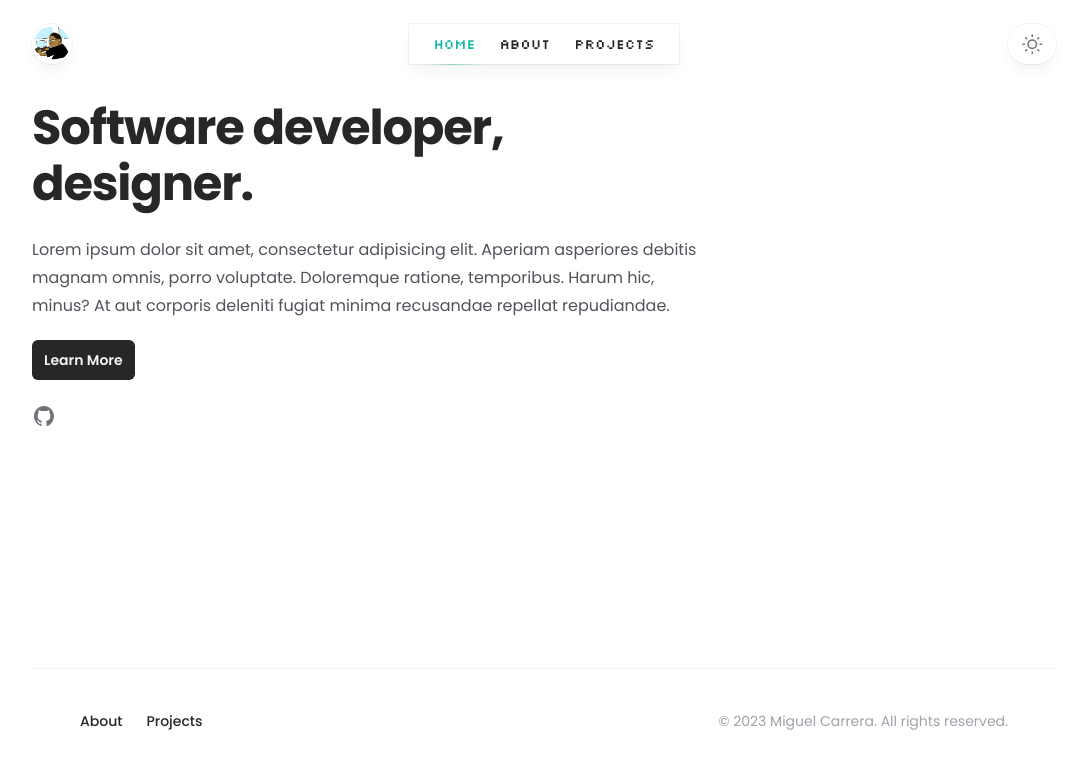
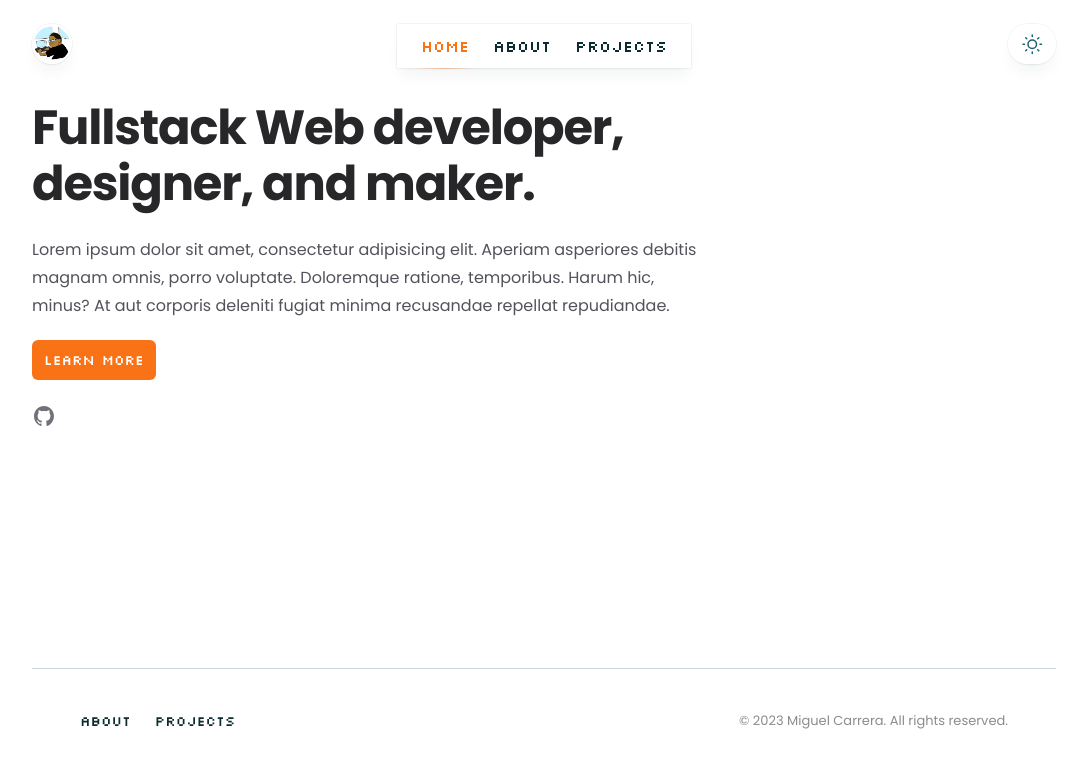
Before and after one commit to miomech/miguel-carrera-dev, a Next.js app: page / in a window 1280 px wide. Shown: the top 768 px of the page, without its empty margins (96-1179 px from the left). Built offline with nearby package versions, Linux system fonts and the light colour scheme.

Commit message:
updated styles for main all UI elements, on to complete content and content styles

```diff
--- a/src/components/Button.jsx
+++ b/src/components/Button.jsx
@@ -2,8 +2,8 @@ import Link from 'next/link'
 import clsx from 'clsx'
 
 const variantStyles = {
-    primary: 'bg-zinc-800 font-semibold text-zinc-100 hover:bg-zinc-700 active:bg-zinc-800 active:text-zinc-100/70 dark:bg-zinc-700 dark:hover:bg-zinc-600 dark:active:bg-zinc-700 dark:active:text-zinc-100/70',
-    secondary: 'bg-zinc-50 font-medium text-zinc-900 hover:bg-zinc-100 active:bg-zinc-100 active:text-zinc-900/60 dark:bg-zinc-800/50 dark:text-zinc-300 dark:hover:bg-zinc-800 dark:hover:text-zinc-50 dark:active:bg-zinc-800/50 dark:active:text-zinc-50/70',
+    primary: 'bg-accent-500 font-serif font-base text-white hover:bg-success-700 hover:text-primary-800 active:bg-primary-500 active:text-primary-800 dark:bg-success-500 dark:text-primary-800 dark:hover:bg-accent dark:hover:text-white dark:active:bg-zinc-700 dark:active:text-zinc-100/70',
+    secondary: 'bg-neutral-200 font-serif font-medium text-neutral-900 hover:bg-neutral-100 active:bg-neutral-100 active:text-neutral-900/60 dark:bg-neutral-500/50 dark:text-neutral-100 dark:hover:bg-neutral-500 dark:hover:text-neutral-50 dark:active:bg-neutral-800/50 dark:active:text-neutral-50/70',
 }
 
 export function Button({variant = 'primary', className, href, ...props}) {
--- a/src/components/footer/Footer.jsx
+++ b/src/components/footer/Footer.jsx
@@ -5,14 +5,14 @@ import {Container} from '@/components/layouts/Container'
 export function Footer() {
     return (<footer className="mt-32">
         <Container.Inner>
-            <div className="border-t border-zinc-100 pt-10 pb-16 dark:border-zinc-700/40">
+            <div className="border-t border-primary-500/25 pt-10 pb-16 dark:border-primary-500/50">
                 <Container.Inner>
                     <div className="flex flex-col items-center justify-between gap-6 sm:flex-row">
-                        <div className="flex gap-6 text-sm font-medium text-zinc-800 dark:text-zinc-200">
+                        <div className="flex gap-6 font-serif text-sm font-medium text-primary-800 dark:text-neutral-200">
                             <FooterNavLink href="/about">About</FooterNavLink>
                             <FooterNavLink href="/projects">Projects</FooterNavLink>
                         </div>
-                        <p className="text-sm text-zinc-400 dark:text-zinc-500">
+                        <p className="text-xs text-neutral-500 dark:text-primary-100/50">
                             &copy; {new Date().getFullYear()} Miguel Carrera. All rights reserved.
                         </p>
                     </div>
--- a/src/components/footer/FooterNavLink.jsx
+++ b/src/components/footer/FooterNavLink.jsx
@@ -2,10 +2,7 @@ import Link from "next/link";
 
 export default function NavLink({href, children}) {
     return (
-        <Link
-            href={href}
-            className="transition hover:text-teal-500 dark:hover:text-teal-400"
-        >
+        <Link href={href} className="transition hover:text-accent-500 dark:hover:text-success-500">
             {children}
         </Link>)
 }
--- a/src/components/header/Avatar.jsx
+++ b/src/components/header/Avatar.jsx
@@ -8,18 +8,15 @@ export default function Avatar({large = false, className, ...props}) {
     return (
 
         <div
-            className='h-10 w-10 rounded-full bg-white/90 p-0.5 shadow-lg shadow-zinc-800/5 ring-1 ring-zinc-900/5 backdrop-blur dark:bg-zinc-800/90 dark:ring-white/10'>
-            <Link
-                href="/"
-                aria-label="Home"
-                className={clsx(className, 'pointer-events-auto')}
-                {...props}
+            className='h-10 w-10 rounded-full bg-white/90 p-0.5 shadow-lg shadow-primary-800/5 ring-1 ring-primary-900/5 backdrop-blur dark:bg-primary-800/90 dark:ring-success/50'>
+            <Link href="/" aria-label="Home" className={clsx(className, 'pointer-events-auto')}
+                  {...props}
             >
                 <Image
                     src={avatarImage}
                     alt=""
                     sizes={large ? '4rem' : '2.25rem'}
-                    className={clsx('rounded-full bg-zinc-100 object-cover dark:bg-zinc-800', large ? 'h-16 w-16' : 'h-9 w-9')}
+                    className={clsx('rounded-full bg-zinc-100 object-cover dark:bg-primary-800', large ? 'h-16 w-16' : 'h-9 w-9')}
                     priority
                 />
             </Link>
--- a/src/components/header/DesktopNavigation.jsx
+++ b/src/components/header/DesktopNavigation.jsx
@@ -2,7 +2,7 @@ import NavItem from "@/components/header/NavItem";
 
 export default function DesktopNavigation(props) {
     return (<nav {...props}>
-        <ul className="flex font-serif rounded-sm bg-white/90 px-3 text-sm font-medium text-zinc-800 shadow-lg shadow-zinc-800/5 ring-1 ring-zinc-900/5 backdrop-blur dark:bg-zinc-800/90 dark:text-zinc-200 dark:ring-white/10">
+        <ul className="flex font-serif rounded-sm bg-white/90 px-3 text-base font-medium text-primary-800 shadow-lg shadow-primary-800/5 ring-1 ring-primary-800/5 backdrop-blur dark:bg-primary-800 dark:text-neutral-100 dark:ring-primary-100/25">
             <NavItem href="/">Home</NavItem>
             <NavItem href="/about">About</NavItem>
             <NavItem href="/projects">Projects</NavItem>
--- a/src/components/header/ModeToggle.jsx
+++ b/src/components/header/ModeToggle.jsx
@@ -27,13 +27,13 @@ export default function ModeToggle() {
         <button
             type="button"
             aria-label="Toggle dark mode"
-            className="group rounded-full bg-white/90 px-3 py-2 shadow-lg shadow-zinc-800/5 ring-1 ring-zinc-900/5 backdrop-blur transition dark:bg-zinc-800/90 dark:ring-white/10 dark:hover:ring-white/20"
+            className="group rounded-full bg-white/90 px-3 py-2 shadow-lg shadow-primary-800/5 ring-1 ring-primary-800/5 backdrop-blur transition dark:bg-primary-800/90 dark:ring-white/10 dark:hover:ring-white/20"
             onClick={toggleMode}
         >
             <SunIcon
-                className="h-6 w-6 fill-zinc-100 stroke-zinc-500 transition group-hover:fill-zinc-200 group-hover:stroke-zinc-700 dark:hidden [@media(prefers-color-scheme:dark)]:fill-teal-50 [@media(prefers-color-scheme:dark)]:stroke-teal-500 [@media(prefers-color-scheme:dark)]:group-hover:fill-teal-50 [@media(prefers-color-scheme:dark)]:group-hover:stroke-teal-600"/>
+                className="h-6 w-6 fill-white stroke-primary-500 transition dark:hidden [@media(prefers-color-scheme:dark)]:stroke-primary-800  [@media(prefers-color-scheme:dark)]:group-hover:stroke-accent-500"/>
             <MoonIcon
-                className="hidden h-6 w-6 fill-zinc-700 stroke-zinc-500 transition dark:block [@media(prefers-color-scheme:dark)]:group-hover:stroke-zinc-400 [@media_not_(prefers-color-scheme:dark)]:fill-teal-400/10 [@media_not_(prefers-color-scheme:dark)]:stroke-teal-500"/>
+                className="hidden h-6 w-6 fill-primary-800 stroke-success-500 transition dark:block [@media(prefers-color-scheme:dark)]:group-hover:stroke-accent-500"/>
         </button>
     )
 }
--- a/src/components/header/NavItem.jsx
+++ b/src/components/header/NavItem.jsx
@@ -9,11 +9,11 @@ export default function NavItem({href, children}) {
     return (<li>
         <Link
             href={href}
-            className={clsx('relative block px-3 py-2 transition', isActive ? 'text-teal-500 dark:text-teal-400' : 'hover:text-teal-500 dark:hover:text-teal-400')}
+            className={clsx('relative block px-3 py-2 transition', isActive ? 'text-accent-500 dark:text-success-500' : 'hover:text-accent-500 dark:hover:text-success-500')}
         >
             {children}
             {isActive && (<span
-                className="absolute inset-x-1 -bottom-px h-px bg-gradient-to-r from-teal-500/0 via-teal-500/40 to-teal-500/0 dark:from-teal-400/0 dark:via-teal-400/40 dark:to-teal-400/0"/>)}
+                className="absolute inset-x-1 -bottom-px h-px bg-gradient-to-r from-accent-500/0 via-accent-500/40 to-accent-500/0 dark:from-success-400/0 dark:via-success-400/40 dark:to-success-400/0"/>)}
         </Link>
     </li>)
 }
--- a/src/pages/_app.jsx
+++ b/src/pages/_app.jsx
@@ -25,7 +25,7 @@ export default function App({Component, pageProps}) {
         <>
             <div className="fixed inset-0 flex justify-center sm:px-8">
                 <div className="flex w-full max-w-7xl lg:px-8">
-                    <div className="w-full bg-white ring-1 ring-zinc-100 dark:bg-zinc-900 dark:ring-zinc-300/20"/>
+                    <div className="w-full bg-white ring-1 ring-zinc-100 dark:bg-primary-700 dark:ring-success-300/50 "/>
                 </div>
             </div>
             <div className={`${poppins.variable} ${silkscreen.variable} font-sans relative`}>
--- a/src/pages/_document.jsx
+++ b/src/pages/_document.jsx
@@ -7,7 +7,7 @@ export default function Document() {
             {/* * Inject dark/light mode script into all pages "head" */}
             <script dangerouslySetInnerHTML={{__html: modeScript}}/>
         </Head>
-        <body className="flex h-full flex-col bg-zinc-50 dark:bg-black">
+        <body className="flex h-full flex-col bg-zinc-50 dark:bg-primary-800 ">
         <Main/>
         <NextScript/>
         </body>
--- a/src/pages/index.jsx
+++ b/src/pages/index.jsx
@@ -20,14 +20,14 @@ export default function Home() {
         <Container className="mt-9">
             <div className="max-w-2xl">
                 <h1 className="text-4xl font-bold tracking-tight text-zinc-800 dark:text-zinc-100 sm:text-5xl font-silkscreen ">
-                    Software developer, designer.
+                    Fullstack Web developer, designer, and maker.
                 </h1>
                 <p className="mt-6 text-base text-zinc-600 dark:text-zinc-400">
                     Lorem ipsum dolor sit amet, consectetur adipisicing elit. Aperiam asperiores debitis magnam
                     omnis, porro voluptate. Doloremque ratione, temporibus. Harum hic, minus? At aut corporis
                     deleniti fugiat minima recusandae repellat repudiandae.
                 </p>
-                <Button className='mt-5' href='#'> Learn More </Button>
+                <Button variant='primary' className='mt-5' href='/about'> Learn More </Button>
                 <div className="mt-6 flex gap-6">
                     <SocialLink
                         href="https://github.com/miomech"
```
Also changed, not shown: src/components/header/MobileNavigation.jsx (+8 -8 lines).
